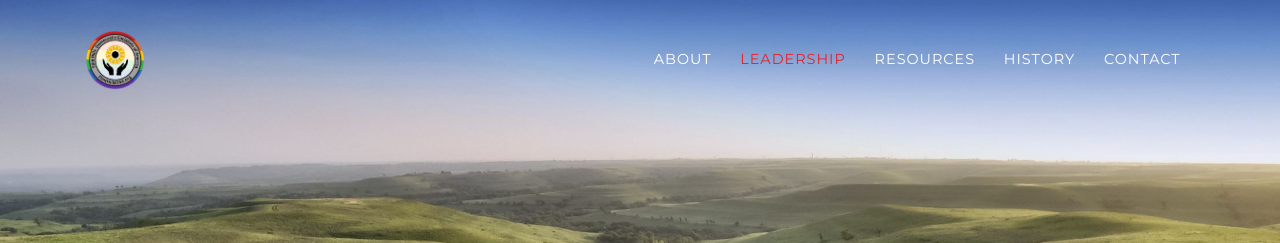
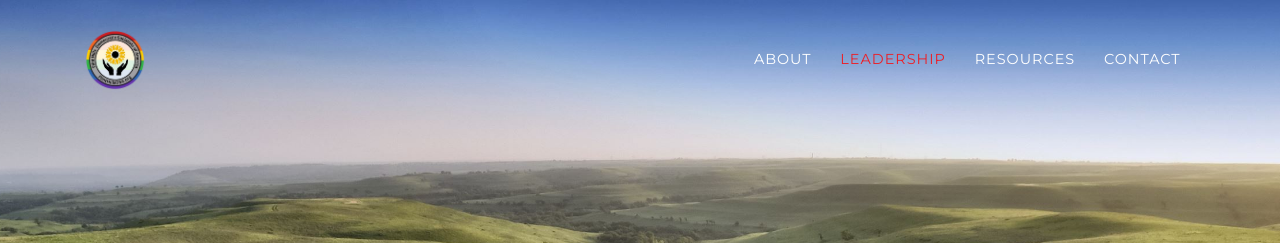
Before and after one commit to flinthillsdsa/website, a Jekyll site: the page built from index.md, in a window 1280 px wide. Shown: the top 243 px of the page. Built offline with Jekyll 4.4.1, drawn with Linux system fonts in a browser that asks for light colours; some web fonts are replaced.

Commit message:
Update navigation.yml

```diff
--- a/_data/navigation.yml
+++ b/_data/navigation.yml
@@ -17,8 +17,6 @@ en: &DEFAULT_EN
       section: team
     - title: "Resources"
       section: portfolio
-    - title: "History"
-      section: timeline
     - title: "Contact"
       section: contact
 
```
